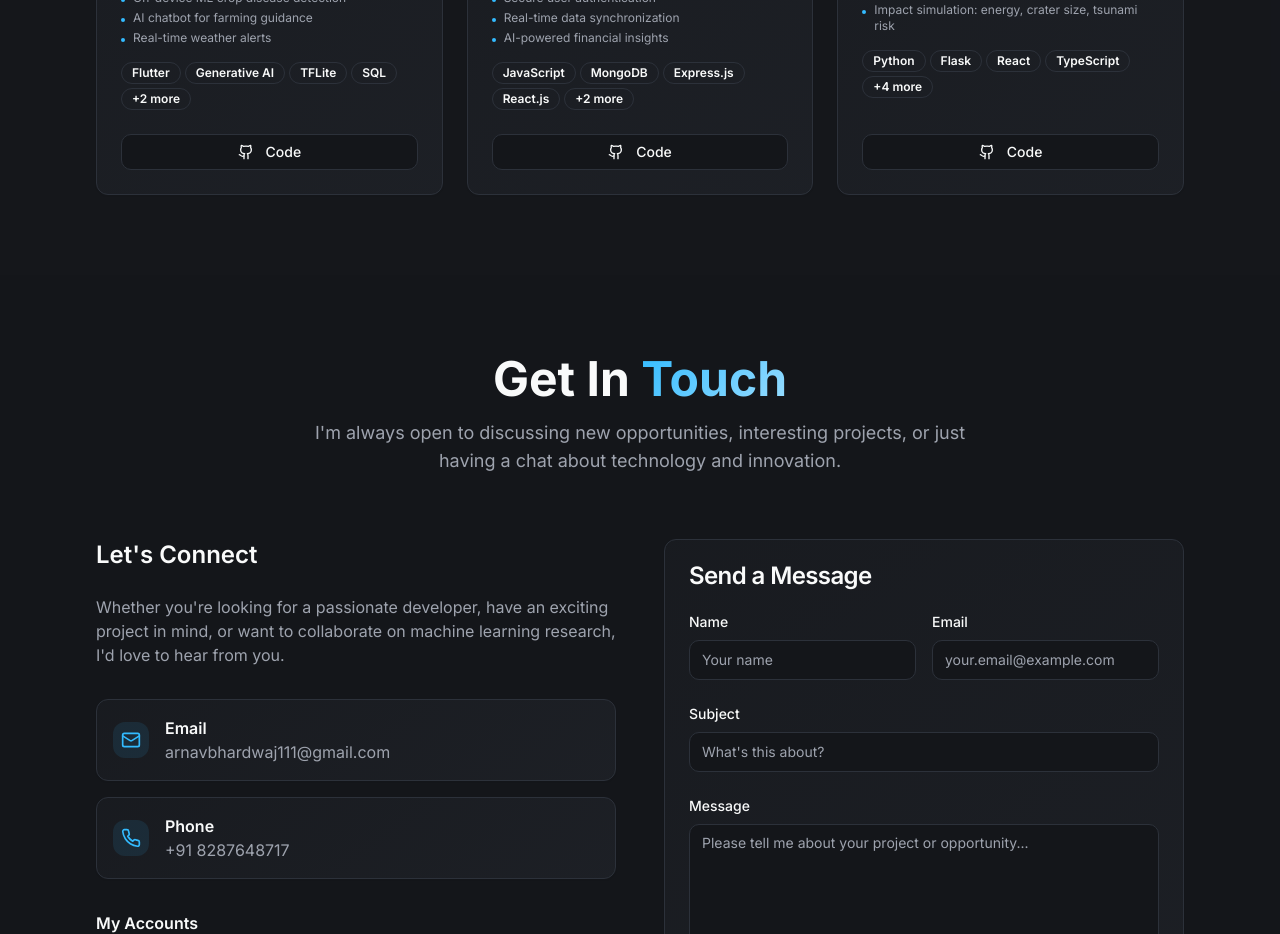
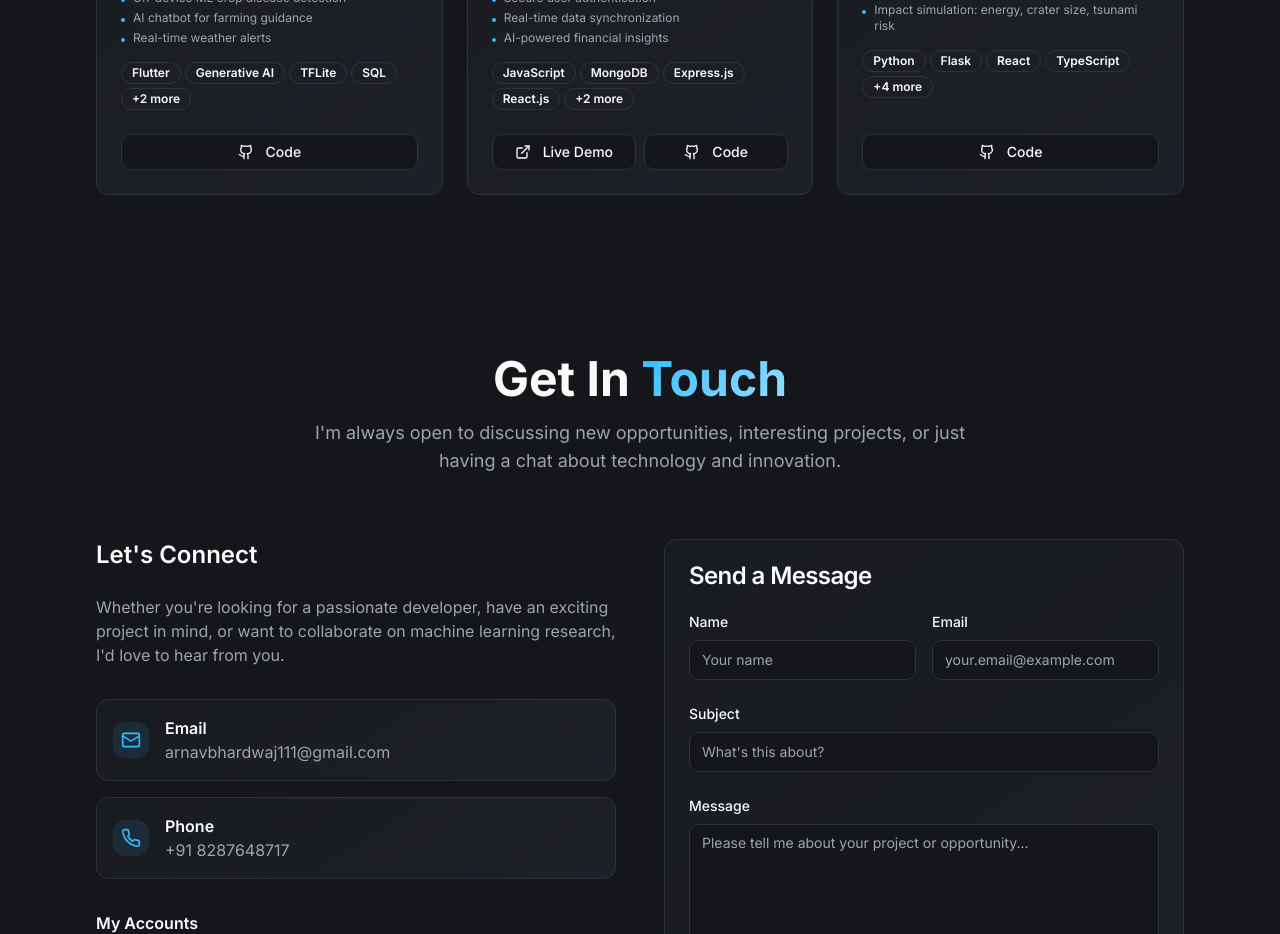
Before and after one commit to Arnav-Bhardwaj1/Portfolio, a React (Vite) app: page / in a window 1280 px wide. Shown: the part 6260-7194 px from the top of the page. Built offline with nearby package versions, Linux system fonts and the light colour scheme.

Commit message:
Fix Vercel deployment: Replace SWC with regular React plugin

```diff
--- a/src/components/Projects.tsx
+++ b/src/components/Projects.tsx
@@ -33,7 +33,7 @@ export const Projects = () => {
         "Document handling and reports"
       ],
       icon: Database,
-      demoLink: "#",
+      demoLink: "https://finance1manager.netlify.app/",
       githubLink: "https://github.com/Arnav-Bhardwaj1/FinanceManager"
     },
     {
@@ -128,9 +128,20 @@ export const Projects = () => {
 
                 <div className="mt-auto flex gap-2">
                   {project.demoLink && project.demoLink !== "#" && (
-                    <Button size="sm" variant="outline" className="flex-1">
-                      <ExternalLink className="w-3 h-3 mr-1" />
-                      Demo
+                    <Button
+                      size="sm"
+                      variant="outline"
+                      className="flex-1"
+                      asChild
+                    >
+                      <a
+                        href={project.demoLink}
+                        target="_blank"
+                        rel="noopener noreferrer"
+                      >
+                        <ExternalLink className="w-3 h-3 mr-1" />
+                        Live Demo
+                      </a>
                     </Button>
                   )}
                   {project.githubLink && project.githubLink !== "private" && (
--- a/vite.config.ts
+++ b/vite.config.ts
@@ -1,5 +1,5 @@
 import { defineConfig } from "vite";
-import react from "@vitejs/plugin-react-swc";
+import react from "@vitejs/plugin-react";
 import path from "path";
 
 // https://vitejs.dev/config/
```
Also changed, not shown: package.json (+5 -3 lines), 1 other file (tests, documents, lock files or other folders).
